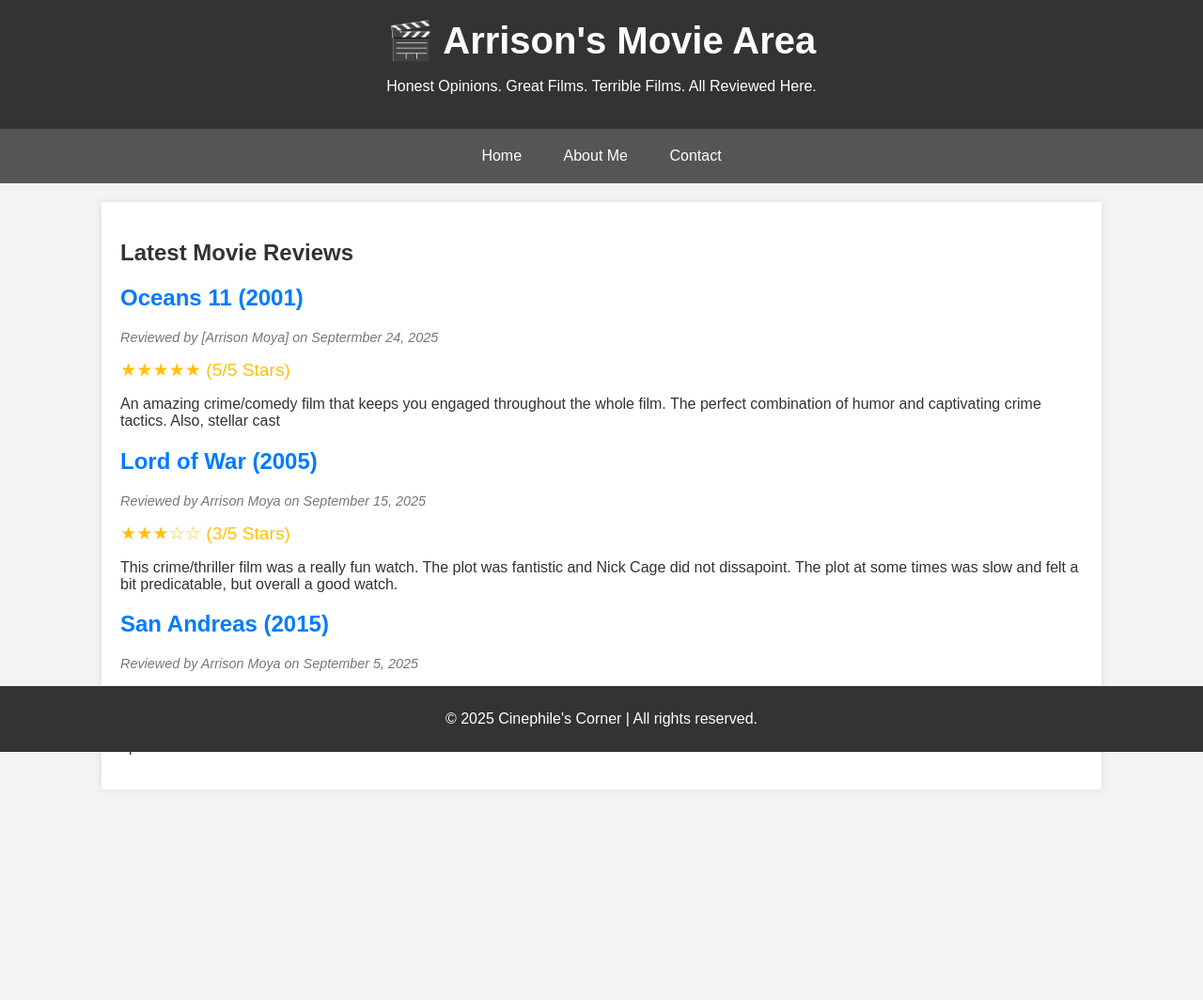
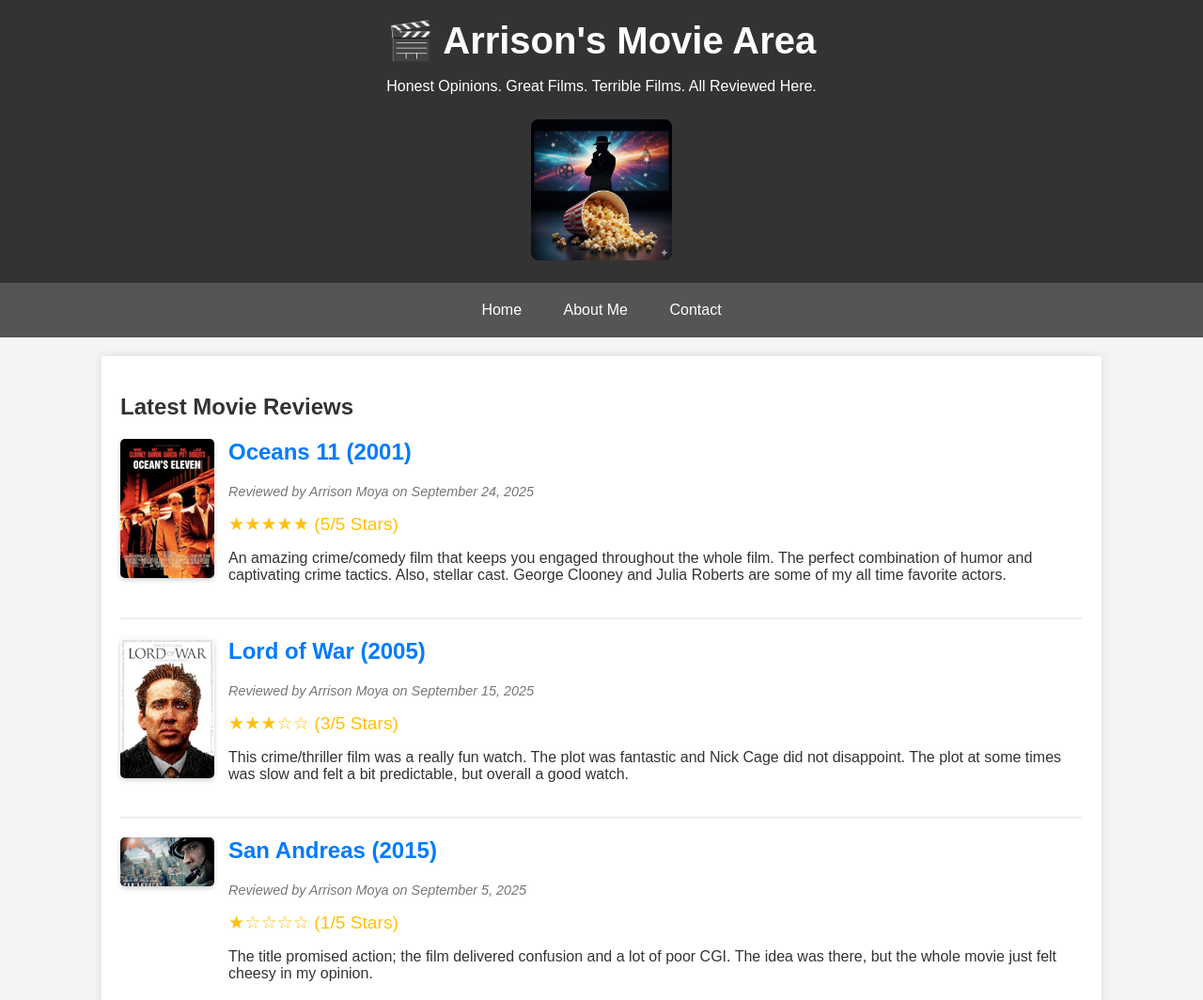
Before and after one commit to arrisonmoya/arrisonmoya.github.io, a plain HTML site: page index.html in a window 1280 px wide. Shown: the top 1064 px of the page at 94% size. Before the commit the page ends 860 px from the top, so only its background shows below. Drawn offline with Linux system fonts and the light colour scheme.

Commit message:
finished web

```diff
--- a/index.html
+++ b/index.html
@@ -21,6 +21,12 @@
         header h1 {
             margin: 0;
             font-size: 2.5em;
+        }
+        .header-image {
+            max-width: 150px; /* Adjust size as needed */
+            height: auto;
+            margin-top: 10px;
+            border-radius: 8px; /* Slightly rounded corners for the header image */
         }
         nav {
             background-color: #555;
@@ -47,14 +53,27 @@
             border-bottom: 2px solid #eee;
             padding-bottom: 20px;
             margin-bottom: 20px;
+            display: flex; /* Use flexbox for image and text alignment */
+            align-items: flex-start; /* Align items to the top */
         }
         .review:last-child {
             border-bottom: none;
             margin-bottom: 0;
             padding-bottom: 0;
         }
+        .review-thumbnail {
+            width: 100px; /* Thumbnail size */
+            height: auto;
+            margin-right: 15px; /* Space between image and text */
+            border-radius: 5px; /* Slightly rounded corners for thumbnails */
+            box-shadow: 0 2px 5px rgba(0, 0, 0, 0.2); /* Subtle shadow */
+        }
+        .review-content {
+            flex-grow: 1; /* Allow content to take remaining space */
+        }
         .review h2 {
             color: #007bff; /* Blue for review titles */
+            margin-top: 0; /* Remove default margin for h2 */
         }
         .rating {
             font-size: 1.2em;
@@ -73,17 +92,18 @@
             color: white;
             text-align: center;
             padding: 10px 0;
-            position: fixed;
+            position: relative; /* Changed to relative so it doesn't overlap on short content */
             bottom: 0;
             width: 100%;
+            margin-top: 40px; /* Add some space above the footer */
         }
     </style>
 </head>
 <body>
-
     <header>
         <h1>🎬 Arrison's Movie Area</h1>
         <p>Honest Opinions. Great Films. Terrible Films. All Reviewed Here.</p>
+        <img src="Gemini_Generated_Image_gqmtg7gqmtg7gqmt (1).png" alt="Film Reel Icon" class="header-image">
     </header>
 
     <nav>
@@ -96,33 +116,45 @@
         <h2>Latest Movie Reviews</h2>
 
         <article class="review">
+            <img src= "Oceans 11.jpg" alt="Oceans 11 Movie Poster Thumbnail" class="review-thumbnail">
+            <div class="review-content">
                 <h2>Oceans 11 (2001)</h2>
-            <span class="author-date">Reviewed by [Arrison Moya] on Septermber 24, 2025</span>
+                <span class="author-date">Reviewed by Arrison Moya on September 24, 2025</span>
                 <div class="rating">
                     ★★★★★ (5/5 Stars)
                 </div>
-            <p> An amazing crime/comedy film that keeps you engaged throughout the whole film. The perfect combination of humor and captivating crime tactics. Also, stellar cast
+                <p> An amazing crime/comedy film that keeps you engaged throughout the whole film. The perfect combination of humor and captivating crime tactics. Also, stellar cast. George Clooney and Julia Roberts are some of my all time favorite actors.</p>
+            </div>
+        </article>
 
         <article class="review">
+            <img src="Lordofwar.jpg" alt="Lord of War Movie Poster Thumbnail" class="review-thumbnail">
+            <div class="review-content">
                 <h2>Lord of War (2005)</h2>
                 <span class="author-date">Reviewed by Arrison Moya on September 15, 2025</span>
                 <div class="rating">
                     ★★★☆☆ (3/5 Stars)
                 </div>
-            <p>This crime/thriller film was a really fun watch. The plot was fantistic and Nick Cage did not dissapoint. The plot at some times was slow and felt a bit predicatable, but overall a good watch.
+                <p>This crime/thriller film was a really fun watch. The plot was fantastic and Nick Cage did not disappoint. The plot at some times was slow and felt a bit predictable, but overall a good watch.</p>
+            </div>
+        </article>
 
         <article class="review">
-            <h2> San Andreas (2015)</h2>
+            <img src="San-Andreas.jpg" alt="San Andreas Movie Poster Thumbnail" class="review-thumbnail">
+            <div class="review-content">
+                <h2>San Andreas (2015)</h2>
                 <span class="author-date">Reviewed by Arrison Moya on September 5, 2025</span>
                 <div class="rating">
                     ★☆☆☆☆ (1/5 Stars)
                 </div>
-            <p>The title promised action; the film delivered confusion and a lot of poor CGI. The idea was there, but the whole movie just felt cheesy in my opinion.
+                <p>The title promised action; the film delivered confusion and a lot of poor CGI. The idea was there, but the whole movie just felt cheesy in my opinion.</p>
+            </div>
+        </article>
 
     </div>
 
     <footer>
-        <p>&copy; 2025 Cinephile's Corner | All rights reserved.</p>
+        <p>&copy; 2025 Arrison's Movie Area | All rights reserved.</p>
     </footer>
 
 </body>
```
Also changed, not shown: Gemini_Generated_Image_gqmtg7gqmtg7gqmt (1).png (added), Lordofwar.jpg (added), Oceans 11.jpg (added), San-Andreas.jpg (added). Lines whose indentation alone changed are shown as unchanged.
